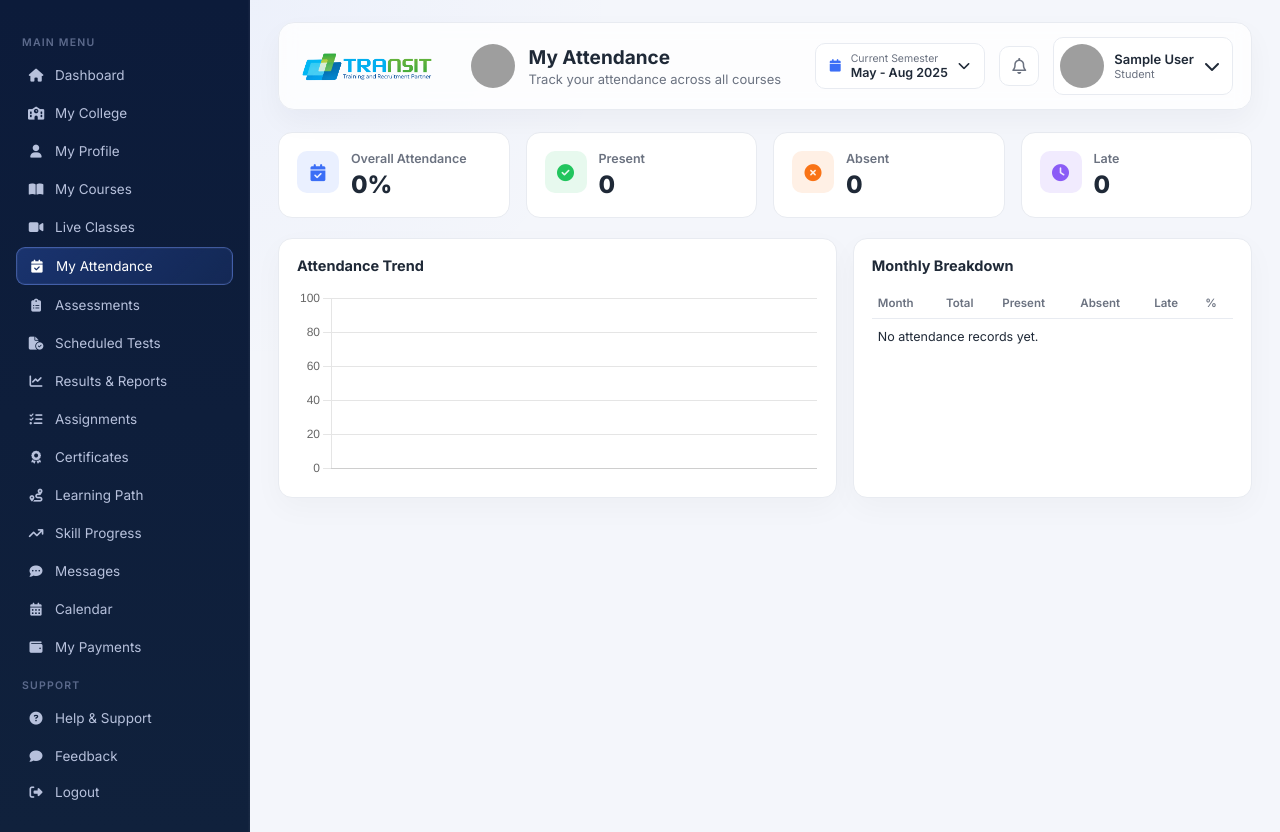
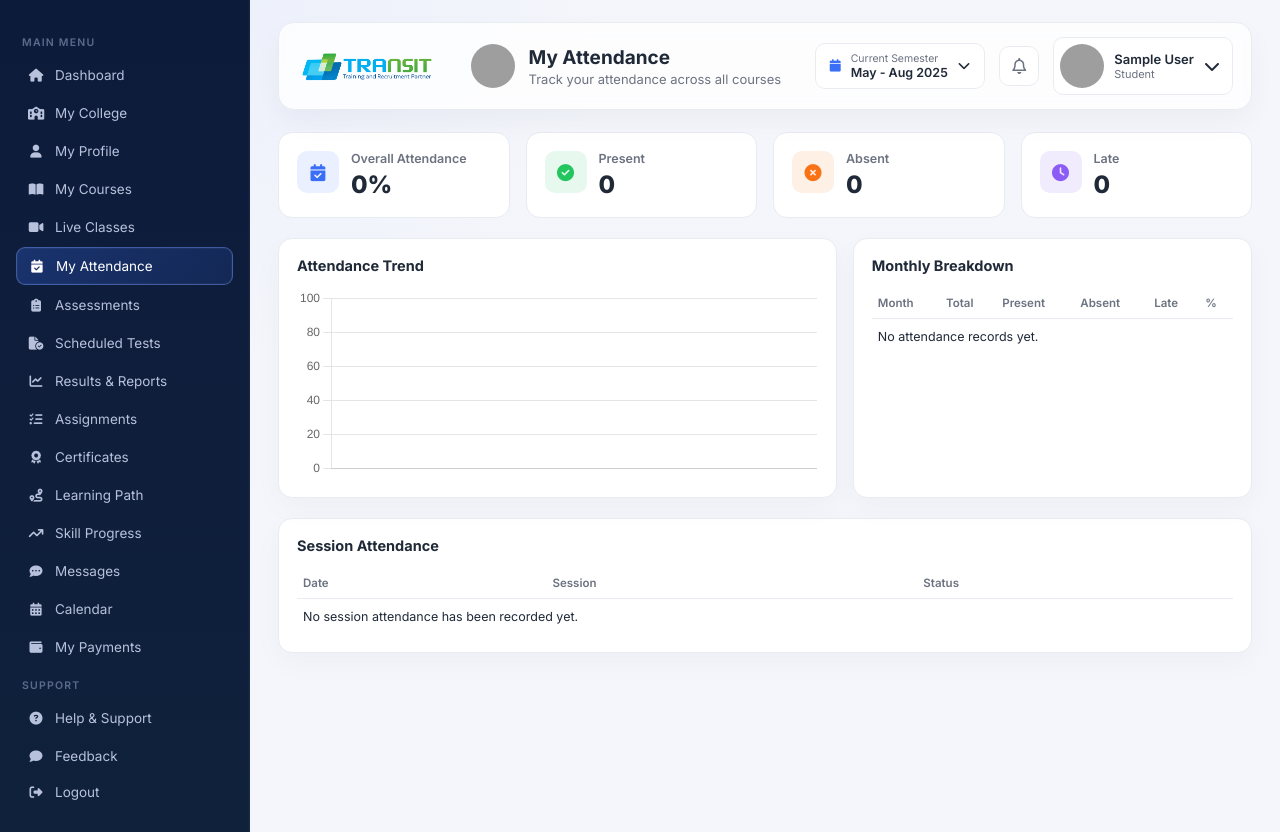
Before and after one commit to Nikhil3537/transit-nexus, a Django app: page /attendance/ in a window 1280 px wide. Run offline with Django 5.2, Linux system fonts and the light colour scheme; the visitor is signed in with stand-in values (Sample User, id 1); data comes from the database, SQL or seed files in the repository; data that the repository does not hold is empty; grey boxes are pictures that could not be loaded.

Commit message:
Track attendance by date and session

```diff
--- a/dashboard/models.py
+++ b/dashboard/models.py
@@ -74,12 +74,13 @@ class AttendanceRecord(models.Model):
 class DailyAttendance(models.Model):
     student = models.ForeignKey(StudentProfile, on_delete=models.CASCADE, related_name="daily_attendance")
     date = models.DateField()
+    session_name = models.CharField(max_length=150, default="General Session")
     is_present = models.BooleanField(default=True)
     marked_at = models.DateTimeField(auto_now_add=True)
 
     class Meta:
         ordering = ["-date"]
-        constraints = [models.UniqueConstraint(fields=["student", "date"], name="unique_student_daily_attendance")]
+        constraints = [models.UniqueConstraint(fields=["student", "date", "session_name"], name="unique_student_session_attendance")]
 
 
 class Assessment(models.Model):
--- a/dashboard/templates/dashboard/attendance.html
+++ b/dashboard/templates/dashboard/attendance.html
@@ -47,6 +47,23 @@
     </table>
   </div>
 </section>
+<section class="panel">
+  <div class="panel-head"><h3>Session Attendance</h3></div>
+  <table class="data-table">
+    <thead><tr><th>Date</th><th>Session</th><th>Status</th></tr></thead>
+    <tbody>
+    {% for session in session_records %}
+      <tr>
+        <td>{{ session.date|date:"d M Y" }}</td>
+        <td>{{ session.session_name }}</td>
+        <td><span class="tag {% if session.is_present %}tag-good{% else %}tag-bad{% endif %}">{% if session.is_present %}Present{% else %}Absent{% endif %}</span></td>
+      </tr>
+    {% empty %}
+      <tr><td colspan="3">No session attendance has been recorded yet.</td></tr>
+    {% endfor %}
+    </tbody>
+  </table>
+</section>
 {% endblock %}
 
 {% block page_scripts %}
--- a/dashboard/views.py
+++ b/dashboard/views.py
@@ -20,6 +20,7 @@ from .models import (
     CalendarEvent,
     Payment,
     Skill,
+    DailyAttendance,
 )
 from portal.models import AdminStudentRecord, CollegeProfile, OnlineTest, OnlineTestAnswer, OnlineTestAttempt
 from portal.forms import ACADEMIC_PROGRAMME_CHOICES
@@ -219,21 +220,22 @@ def student_dashboard(request):
     colleges = [profile.college] if profile.college else []
     enrollments = profile.enrollments.select_related("course").all()
     attendance_records = list(profile.attendance_records.all())
+    session_attendance = list(profile.daily_attendance.all())
     assessments = list(profile.assessments.all())
     strengths = profile.strengths.all()
     improvements = profile.improvement_areas.all()
     activities = profile.activities.all()[:6]
 
     # ---- Attendance summary ----
-    total_classes = sum(a.total_classes for a in attendance_records)
-    total_present = sum(a.present for a in attendance_records)
-    total_absent = sum(a.absent for a in attendance_records)
+    total_classes = len(session_attendance) if session_attendance else sum(a.total_classes for a in attendance_records)
+    total_present = sum(1 for a in session_attendance if a.is_present) if session_attendance else sum(a.present for a in attendance_records)
+    total_absent = sum(1 for a in session_attendance if not a.is_present) if session_attendance else sum(a.absent for a in attendance_records)
     total_late = sum(a.late for a in attendance_records)
     overall_attendance = round((total_present / total_classes) * 100) if total_classes else 0
 
     attendance_trend = {
-        "labels": [a.month_label for a in attendance_records],
-        "values": [a.percentage for a in attendance_records],
+        "labels": [a.date.strftime("%d %b") for a in reversed(session_attendance)] if session_attendance else [a.month_label for a in attendance_records],
+        "values": [round(sum(1 for item in session_attendance[:index + 1] if item.is_present) / (index + 1) * 100) for index in range(len(session_attendance))] if session_attendance else [a.percentage for a in attendance_records],
     }
 
     # ---- Assessment summary ----
@@ -359,15 +361,16 @@ def live_classes_view(request):
 def attendance_view(request):
     profile, _ = StudentProfile.objects.get_or_create(user=request.user)
     records = list(profile.attendance_records.all())
-    total_classes = sum(a.total_classes for a in records)
-    total_present = sum(a.present for a in records)
-    total_absent = sum(a.absent for a in records)
+    session_records = list(profile.daily_attendance.all())
+    total_classes = len(session_records) if session_records else sum(a.total_classes for a in records)
+    total_present = sum(1 for a in session_records if a.is_present) if session_records else sum(a.present for a in records)
+    total_absent = sum(1 for a in session_records if not a.is_present) if session_records else sum(a.absent for a in records)
     total_late = sum(a.late for a in records)
     overall_attendance = round((total_present / total_classes) * 100) if total_classes else 0
 
     trend = {
-        "labels": [a.month_label for a in records],
-        "values": [a.percentage for a in records],
+        "labels": [a.date.strftime("%d %b") for a in reversed(session_records)] if session_records else [a.month_label for a in records],
+        "values": [round(sum(1 for item in session_records[:index + 1] if item.is_present) / (index + 1) * 100) for index in range(len(session_records))] if session_records else [a.percentage for a in records],
     }
 
     context = {
@@ -376,6 +379,7 @@ def attendance_view(request):
         "page_title": "My Attendance",
         "page_subtitle": "Track your attendance across all courses",
         "records": records,
+        "session_records": session_records,
         "total_classes": total_classes,
         "total_present": total_present,
         "total_absent": total_absent,
```
Also changed, not shown: portal/templates/portal/college_attendance.html (+10 -2 lines), portal/views.py (+14 -6 lines), dashboard/migrations/0005_dailyattendance_session.py (added).
